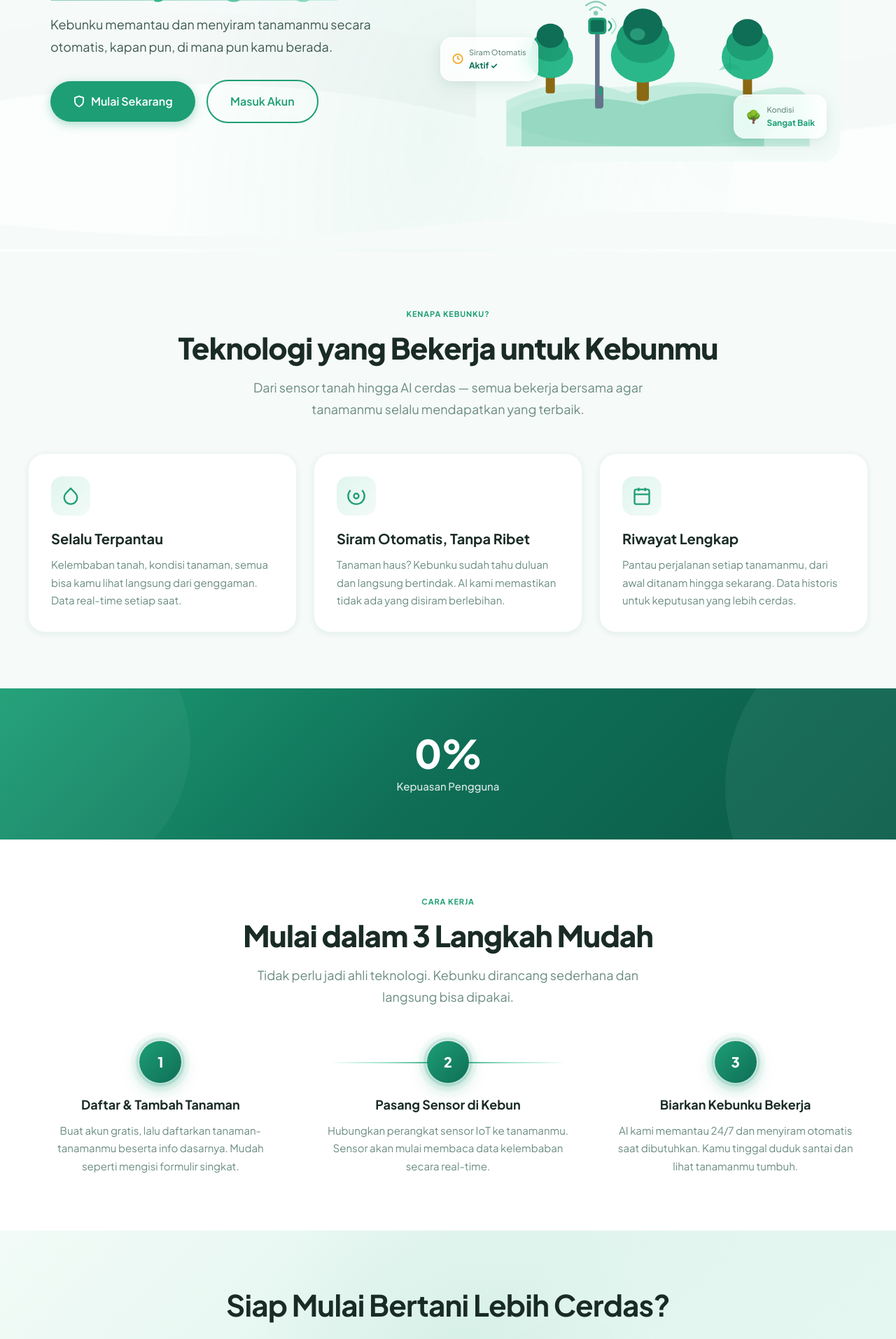
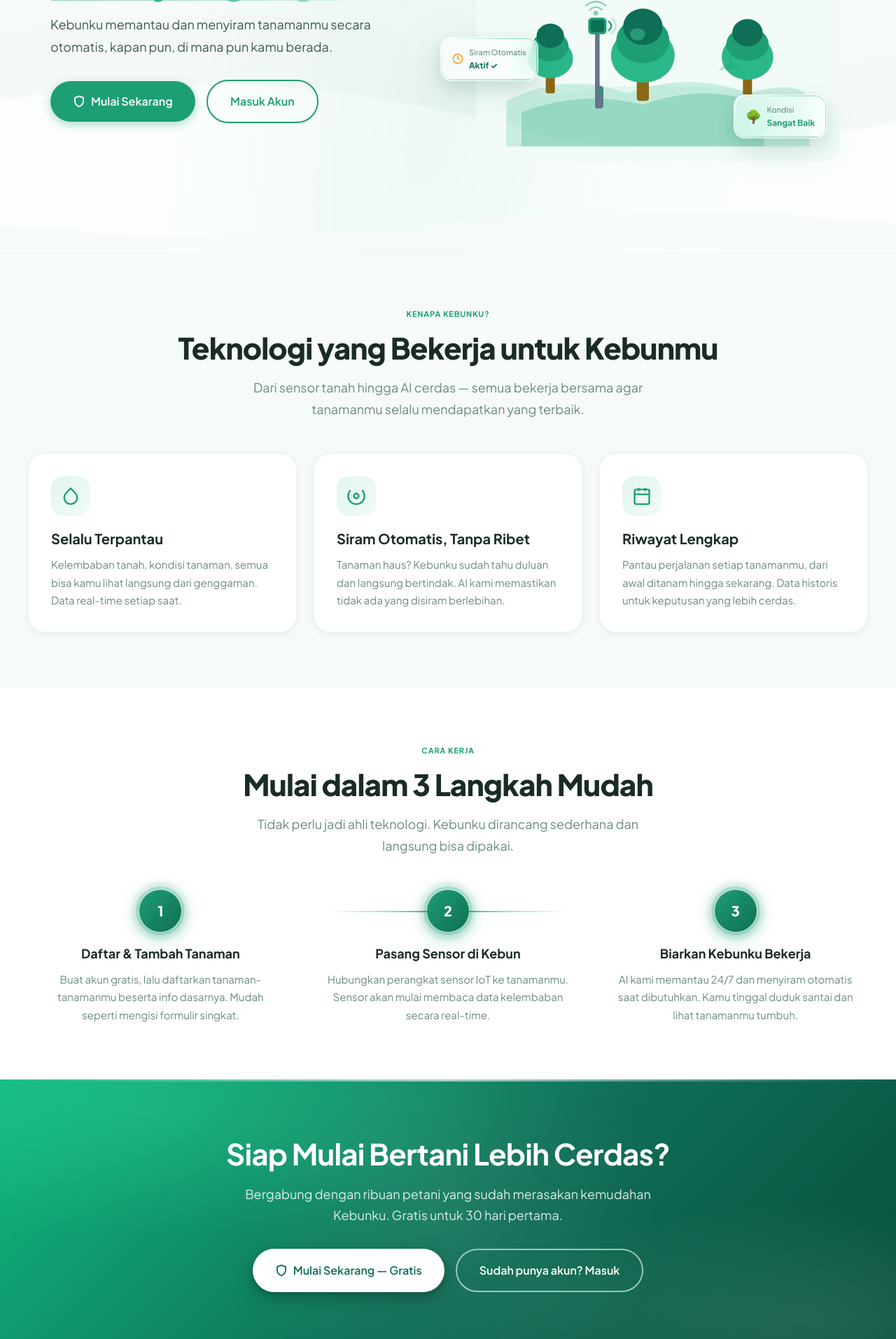
Before and after one commit to attacrypto7-ctrl/sfos, a React (Vite) app: page / in a window 1280 px wide. Shown: the part 440-2354 px from the top of the page at 70% size. Built offline with nearby package versions, Linux system fonts and the light colour scheme.

Commit message:
Hapus statistik dan upgrade website, halaman login dan animasi landing page

```diff
--- a/src/components/Layout.jsx
+++ b/src/components/Layout.jsx
@@ -57,7 +57,7 @@ export default function Layout({ children, title }) {
               </svg>
             </div>
             <div className="sidebar-logo-text">
-              <div className="brand-name">Tanamanku</div>
+              <div className="brand-name">Kebunku</div>
               <div className="brand-tag">Pertanian Cerdas</div>
             </div>
           </div>
--- a/src/css/landing.css
+++ b/src/css/landing.css
@@ -21,16 +21,19 @@
   align-items: center;
   justify-content: space-between;
   transition: all 0.35s cubic-bezier(0.37, 0, 0.63, 1);
-  background: transparent;
+  background: rgba(255, 255, 255, 0.5);
+  backdrop-filter: blur(12px) saturate(160%);
+  -webkit-backdrop-filter: blur(12px) saturate(160%);
+  border-bottom: 1px solid rgba(29, 158, 117, 0.06);
 }
 .landing-nav.scrolled {
-  background: rgba(255, 255, 255, 0.72);
+  background: rgba(255, 255, 255, 0.78);
   backdrop-filter: blur(16px) saturate(180%);
   -webkit-backdrop-filter: blur(16px) saturate(180%);
-  border-bottom: 1px solid rgba(29, 158, 117, 0.08);
+  border-bottom: 1px solid rgba(29, 158, 117, 0.1);
   box-shadow:
     0 1px 3px rgba(15, 110, 86, 0.04),
-    0 8px 32px rgba(15, 110, 86, 0.06);
+    0 8px 32px rgba(15, 110, 86, 0.08);
 }
 .nav-logo {
   display: flex;
@@ -326,7 +329,7 @@
   pointer-events: none;
 }
 
-/* Floating cards — enhanced glass + glow */
+/* Floating cards — enhanced glass + luminous glow border */
 .hero-float-card {
   position: absolute;
   z-index: 5;
@@ -336,28 +339,44 @@
   will-change: transform;
 }
 .hero-float-inner {
+  position: relative;
   display: flex;
   align-items: center;
   gap: var(--space-2);
   font-size: var(--font-size-sm);
   font-weight: 600;
   color: var(--color-text);
-  background: rgba(255, 255, 255, 0.82);
-  backdrop-filter: blur(12px) saturate(180%);
-  -webkit-backdrop-filter: blur(12px) saturate(180%);
+  background: rgba(255, 255, 255, 0.66);
+  backdrop-filter: blur(18px) saturate(180%);
+  -webkit-backdrop-filter: blur(18px) saturate(180%);
   border-radius: var(--radius-lg);
   padding: var(--space-3) var(--space-4);
-  border: 1px solid rgba(255, 255, 255, 0.6);
+  border: 1px solid rgba(255, 255, 255, 0.55);
   box-shadow:
-    0 4px 16px rgba(15, 110, 86, 0.08),
-    0 8px 32px rgba(15, 110, 86, 0.06);
+    0 8px 24px rgba(15, 110, 86, 0.14),
+    0 20px 48px rgba(15, 110, 86, 0.1),
+    inset 0 1px 0 rgba(255, 255, 255, 0.7);
   animation: float 5s ease-in-out infinite;
 }
+/* Luminous gradient ring */
+.hero-float-inner::before {
+  content: '';
+  position: absolute;
+  inset: 0;
+  border-radius: inherit;
+  padding: 1.5px;
+  background: linear-gradient(135deg, rgba(255, 255, 255, 0.95), rgba(159, 225, 203, 0.7) 45%, rgba(29, 158, 117, 0.35));
+  -webkit-mask: linear-gradient(#fff 0 0) content-box, linear-gradient(#fff 0 0);
+  -webkit-mask-composite: xor;
+  mask-composite: exclude;
+  pointer-events: none;
+}
 .hero-float-card:hover .hero-float-inner {
+  background: rgba(255, 255, 255, 0.8);
   box-shadow:
-    0 8px 32px rgba(15, 110, 86, 0.14),
-    0 16px 48px rgba(15, 110, 86, 0.08),
-    0 0 0 1px rgba(29, 158, 117, 0.12);
+    0 12px 40px rgba(15, 110, 86, 0.2),
+    0 24px 64px rgba(15, 110, 86, 0.14),
+    0 0 0 1px rgba(29, 158, 117, 0.14);
 }
 .hero-float-card.card-1 { top: 10%; right: -5%; animation-delay: 0s; }
 .hero-float-card.card-2 { bottom: 25%; left: -8%; }
@@ -481,64 +500,9 @@
   line-height: 1.7;
 }
 
-/* ── Stats Section ── */
 #features,
-#how-it-works,
-#stats {
+#how-it-works {
   scroll-margin-top: 76px;
-}
-.stats-section {
-  background: linear-gradient(135deg, var(--color-primary) 0%, var(--color-primary-dark) 50%, #0B5A48 100%);
-  padding: var(--space-16) var(--space-8);
-  color: white;
-  position: relative;
-  overflow: hidden;
-}
-.stats-section::before {
-  content: '';
-  position: absolute;
-  top: -50%;
-  right: -20%;
-  width: 500px;
-  height: 500px;
-  border-radius: 50%;
-  background: rgba(159, 225, 203, 0.08);
-  pointer-events: none;
-}
-.stats-section::after {
-  content: '';
-  position: absolute;
-  bottom: -30%;
-  left: -10%;
-  width: 400px;
-  height: 400px;
-  border-radius: 50%;
-  background: rgba(255, 255, 255, 0.04);
-  pointer-events: none;
-}
-.stats-grid {
-  max-width: 900px;
-  margin: 0 auto;
-  display: flex;
-  justify-content: center;
-  text-align: center;
-  position: relative;
-  z-index: 1;
-}
-.stat-item {
-  min-width: 320px;
-}
-.stat-number {
-  font-size: 56px;
-  font-weight: 800;
-  line-height: 1;
-  margin-bottom: var(--space-2);
-  letter-spacing: -0.03em;
-}
-.stat-label {
-  font-size: var(--font-size-base);
-  opacity: 0.85;
-  font-weight: 500;
 }
 
 /* ── How It Works ── */
@@ -586,14 +550,32 @@
   box-shadow:
     0 8px 24px rgba(29, 158, 117, 0.35),
     0 0 0 6px rgba(29, 158, 117, 0.08),
-    0 0 0 12px rgba(29, 158, 117, 0.04);
+    0 0 0 12px rgba(29, 158, 117, 0.04),
+    0 0 24px rgba(29, 158, 117, 0.4);
+  animation: stepGlow 3s ease-in-out infinite;
 }
 .step-number::after {
   content: '';
   position: absolute;
   inset: -4px;
   border-radius: 50%;
-  border: 2px solid rgba(29, 158, 117, 0.15);
+  border: 2px solid rgba(29, 158, 117, 0.2);
+}
+@keyframes stepGlow {
+  0%, 100% {
+    box-shadow:
+      0 8px 24px rgba(29, 158, 117, 0.35),
+      0 0 0 6px rgba(29, 158, 117, 0.08),
+      0 0 0 12px rgba(29, 158, 117, 0.04),
+      0 0 24px rgba(29, 158, 117, 0.4);
+  }
+  50% {
+    box-shadow:
+      0 8px 28px rgba(29, 158, 117, 0.45),
+      0 0 0 6px rgba(29, 158, 117, 0.12),
+      0 0 0 12px rgba(29, 158, 117, 0.06),
+      0 0 40px rgba(40, 181, 133, 0.6);
+  }
 }
 .step-title {
   font-size: var(--font-size-lg);
@@ -606,13 +588,17 @@
   line-height: 1.7;
 }
 
-/* ── CTA Section ── */
+/* ── CTA Section — Emerald Gradient ── */
 .cta-section {
-  background: linear-gradient(135deg, var(--color-primary-ghost) 0%, var(--color-primary-pale) 50%, rgba(159, 225, 203, 0.25) 100%);
+  background:
+    radial-gradient(ellipse 70% 80% at 15% 10%, rgba(52, 211, 153, 0.35) 0%, transparent 60%),
+    radial-gradient(ellipse 70% 80% at 90% 90%, rgba(255, 255, 255, 0.1) 0%, transparent 55%),
+    linear-gradient(135deg, #10B981 0%, #0F6E56 55%, #064E3B 100%);
   padding: var(--space-20) var(--space-8);
   text-align: center;
   position: relative;
   overflow: hidden;
+  color: white;
 }
 .cta-section::before {
   content: '';
@@ -620,10 +606,20 @@
   top: 50%;
   left: 50%;
   transform: translate(-50%, -50%);
-  width: 600px;
-  height: 600px;
+  width: 620px;
+  height: 620px;
   border-radius: 50%;
-  background: radial-gradient(circle, rgba(29, 158, 117, 0.06) 0%, transparent 70%);
+  background: radial-gradient(circle, rgba(255, 255, 255, 0.07) 0%, transparent 70%);
+  pointer-events: none;
+}
+.cta-section::after {
+  content: '';
+  position: absolute;
+  top: 0;
+  left: 0;
+  right: 0;
+  height: 3px;
+  background: linear-gradient(90deg, transparent, rgba(255, 255, 255, 0.6), transparent);
   pointer-events: none;
 }
 .cta-inner {
@@ -636,10 +632,11 @@
   font-size: clamp(28px, 4vw, 42px);
   margin-bottom: var(--space-4);
   letter-spacing: -0.02em;
+  color: white;
 }
 .cta-section p {
   font-size: var(--font-size-lg);
-  color: var(--color-text-sub);
+  color: rgba(255, 255, 255, 0.85);
   margin-bottom: var(--space-8);
 }
 .cta-btns {
@@ -647,6 +644,30 @@
   gap: var(--space-4);
   justify-content: center;
   flex-wrap: wrap;
+}
+.cta-section .btn-primary {
+  background: white;
+  color: var(--color-primary-dark);
+  box-shadow:
+    0 8px 24px rgba(0, 0, 0, 0.25),
+    0 2px 6px rgba(0, 0, 0, 0.15);
+}
+.cta-section .btn-primary:hover {
+  background: var(--color-primary-pale);
+  box-shadow:
+    0 12px 32px rgba(0, 0, 0, 0.3),
+    0 4px 10px rgba(0, 0, 0, 0.15);
+  transform: translateY(-2px);
+}
+.cta-section .btn-outline {
+  border-color: rgba(255, 255, 255, 0.6);
+  color: white;
+}
+.cta-section .btn-outline:hover {
+  background: rgba(255, 255, 255, 0.14);
+  border-color: rgba(255, 255, 255, 0.9);
+  color: white;
+  transform: translateY(-2px);
 }
 
 /* ── Footer ── */
@@ -695,10 +716,10 @@
   max-width: 1200px;
   margin: 0 auto;
   display: flex;
+  justify-content: space-between;
   align-items: center;
-  justify-content: space-between;
-  flex-wrap: wrap;
   gap: var(--space-6);
+  padding: 2rem 5%;
   position: relative;
   z-index: 1;
 }
@@ -747,12 +768,21 @@
   letter-spacing: 0.01em;
 }
 .footer-copy {
+  display: flex;
+  flex-direction: column;
+  align-items: flex-end;
+  gap: 2px;
   font-size: var(--font-size-sm);
   font-weight: 500;
   color: rgba(255, 255, 255, 0.6);
   opacity: 1;
   letter-spacing: 0.01em;
   text-align: right;
+}
+.footer-copy-main { color: inherit; }
+.footer-copy-sub {
+  font-size: var(--font-size-xs);
+  color: rgba(255, 255, 255, 0.45);
 }
 
 /* ── Animations ── */
@@ -846,8 +876,16 @@
   .hero-inner   { padding: 0 var(--space-4); }
   .features     { padding: var(--space-12) var(--space-4); }
   .features-grid { grid-template-columns: 1fr; }
-  .stat-item    { min-width: 0; width: 100%; }
   .how-it-works  { padding: var(--space-12) var(--space-4); }
   .cta-section   { padding: var(--space-12) var(--space-4); }
   .hero-float-card { display: none; }
+  .footer-inner {
+    flex-direction: column;
+    align-items: flex-start;
+    padding: 2rem var(--space-4);
+  }
+  .footer-copy {
+    align-items: flex-start;
+    text-align: left;
+  }
 }
--- a/src/pages/LandingPage.jsx
+++ b/src/pages/LandingPage.jsx
@@ -93,7 +93,6 @@ export default function LandingPage() {
         <div className="nav-links" role="list">
           <a href="#features" role="listitem" onClick={(e) => handleAnchorClick(e, '#features')}>Fitur</a>
           <a href="#how-it-works" role="listitem" onClick={(e) => handleAnchorClick(e, '#how-it-works')}>Cara Kerja</a>
-          <a href="#stats" role="listitem" onClick={(e) => handleAnchorClick(e, '#stats')}>Statistik</a>
         </div>
         <div className="nav-actions">
           <Link to="/login" className="btn btn-ghost btn-sm">Masuk</Link>
@@ -113,7 +112,6 @@ export default function LandingPage() {
         <div className="mobile-nav-panel">
           <a href="#features" onClick={(e) => { handleAnchorClick(e, '#features'); setMobileMenuOpen(false); }}>Fitur</a>
           <a href="#how-it-works" onClick={(e) => { handleAnchorClick(e, '#how-it-works'); setMobileMenuOpen(false); }}>Cara Kerja</a>
-          <a href="#stats" onClick={(e) => { handleAnchorClick(e, '#stats'); setMobileMenuOpen(false); }}>Statistik</a>
           <Link to="/login" className="btn btn-outline btn-sm" style={{justifyContent:'center'}} onClick={() => setMobileMenuOpen(false)}>Masuk</Link>
           <Link to="/register" className="btn btn-primary btn-sm" style={{justifyContent:'center'}} onClick={() => setMobileMenuOpen(false)}>Mulai Gratis</Link>
         </div>
@@ -342,16 +340,6 @@ export default function LandingPage() {
         </div>
       </section>
 
-      {/* ── Stats ── */}
-      <section className="stats-section" id="stats">
-        <div className="stats-grid">
-          <div className="stat-item reveal">
-            <div className="stat-number">0%</div>
-            <div className="stat-label">Kepuasan Pengguna</div>
-          </div>
-        </div>
-      </section>
-
       {/* ── How It Works ── */}
       <section className="how-it-works" id="how-it-works" aria-labelledby="hiw-title">
         <div className="section-inner">
--- a/src/pages/LoginPage.jsx
+++ b/src/pages/LoginPage.jsx
@@ -60,10 +60,10 @@ export default function LoginPage() {
         <div className="auth-panel-left" role="complementary" aria-label="Informasi produk">
           <div className="auth-brand">
             <div className="auth-brand-logo">
-              <img src="/Logo Kebunku.png" alt="Kebunku Logo" width="80" height="80" />
+              <img src="/Logo Kebunku.png" alt="Kebunku Logo" width="112" height="112" />
             </div>
             <h1 className="auth-brand-name">Kebunku</h1>
-            <p className="auth-brand-tagline">Pertanian Cerdas Berbasis IoT</p>
+            <p className="auth-brand-tagline">Kendali Pintar untuk Perawatan Maksimal</p>
           </div>
 
           <div className="auth-illustration ambient-drift" aria-hidden="true">
@@ -112,7 +112,7 @@ export default function LoginPage() {
                   <polyline points="20 6 9 17 4 12" />
                 </svg>
               </div>
-              <span>Sistem Irigasi Otomatis berbasis AI</span>
+              <span>Sistem Irigasi Otomatis berbasis IoT</span>
             </div>
             <div className="auth-feature-item" role="listitem">
               <div className="auth-feature-icon" aria-hidden="true">
```
Also changed, not shown: src/components/LoadingScreen.jsx (+0 -7 lines), src/css/auth.css (+33 -17 lines), src/css/loading.css (+0 -14 lines).
